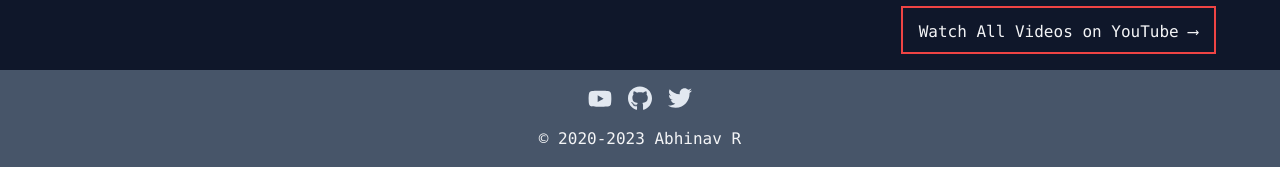
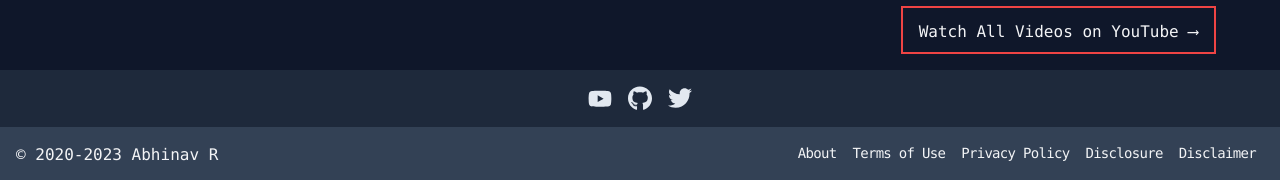
Before and after one commit to iabhinavr/next-site-codingreflections, a Next.js app: page / in a window 1280 px wide. Shown: the part 1628-1808 px from the top of the page. Built offline with nearby package versions, Linux system fonts and the light colour scheme.

Commit message:
modified site footer

```diff
--- a/components/SiteFooter.js
+++ b/components/SiteFooter.js
@@ -1,6 +1,20 @@
+import Link from "next/link";
+import { useState } from "react";
+
 export default function Footer() {
+
+    const [pages, setPages] = useState([
+        {slug: "about", title: "About"},
+        {slug: "terms-conditions", title: "Terms of Use"},
+        {slug: "privacy-policy", title: "Privacy Policy"},
+        {slug: "disclosure", title: "Disclosure"},
+        {slug: "disclaimer", title: "Disclaimer"}
+    ]);
+
+    console.log(pages);
+
     return (
-        <footer id="site-footer" className="flex flex-col items-center bg-slate-600">
+        <footer id="site-footer" className="flex flex-col items-center bg-slate-800">
             <ul className="[&>li>a>svg]:fill-slate-200 [&>li>a>svg]:w-full [&>li>a]:w-6 flex h-full [&>li>a]:flex [&>li>a]:h-full [&>li>a]:mx-2 [&>li>a]:items-center [&>li>a:hover]:-translate-y-0.5 [&>li>a:hover]:text-brand-pink [&>li>a>svg]:transition [&>li>a:hover>svg]:fill-brand-ultramarine py-4">
                 <li>
                     <a href="https://www.youtube.com/channel/UCCvxEsK8L4e_JAVXionkyqw">
@@ -19,8 +33,18 @@ export default function Footer() {
                         </a>
                 </li>
             </ul>
-            <div className="pb-4">
+            <div className="py-4 px-4 flex justify-between w-full bg-slate-700">
                 <p>&copy; 2020-2023 Abhinav R</p>
+                <ul className="flex h-full [&>li>a]:flex [&>li>a]:h-full [&>li>a]:px-2 [&>li>a]:items-center [&>li>a:hover]:text-brand-pink [&>li>a]:transition text-sm tracking-tighter">
+                    {
+                        pages.map((page) => (
+                            <li>
+                                <Link href={`/${page.slug}`}>{page.title}</Link>
+                            </li>
+
+                        ))
+                    }
+                </ul>
             </div>
         </footer>
     );
--- a/lib/pages.js
+++ b/lib/pages.js
@@ -7,7 +7,7 @@ export async function getAllPageSlugs() {
         "1": "terms-conditions",
         "2": "privacy-policy",
         "3": "disclosure",
-        "4": "contact"
+        "4": "disclaimer"
     };
 
     let slugs = [];
```
